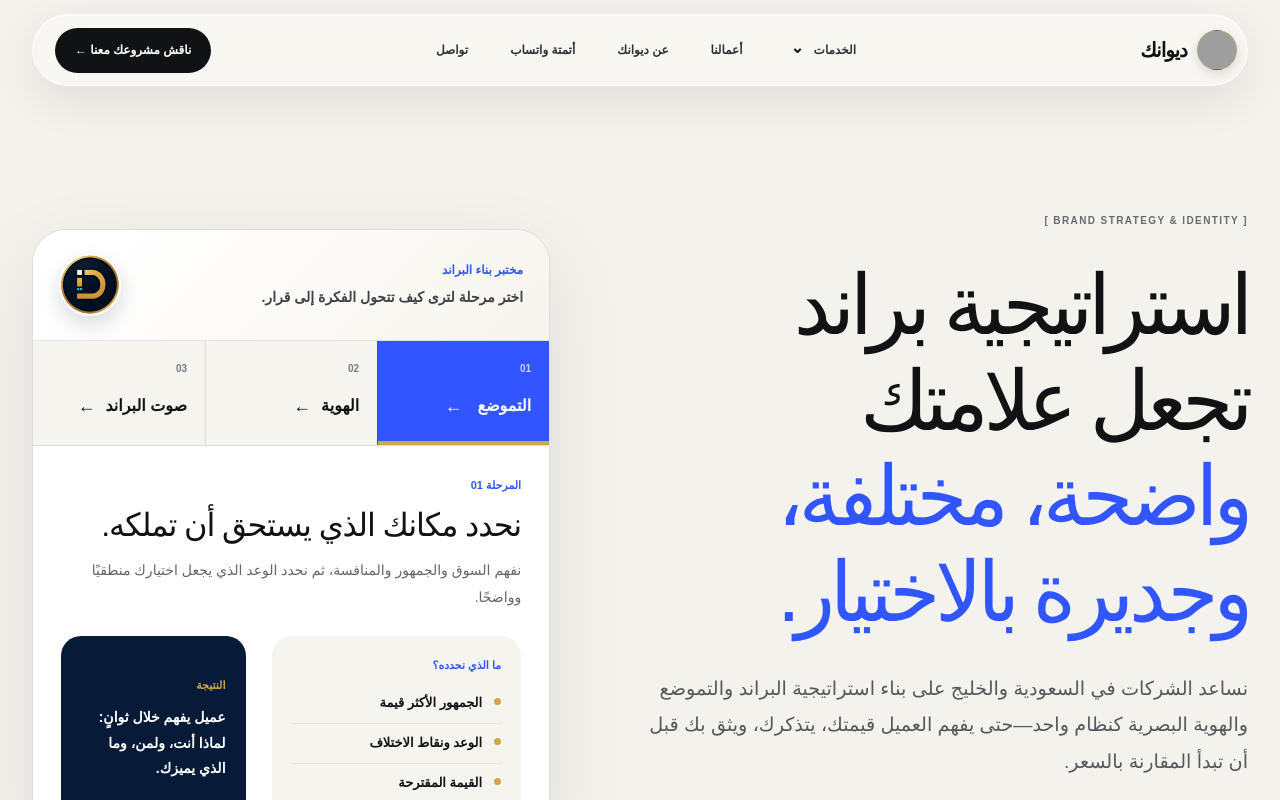
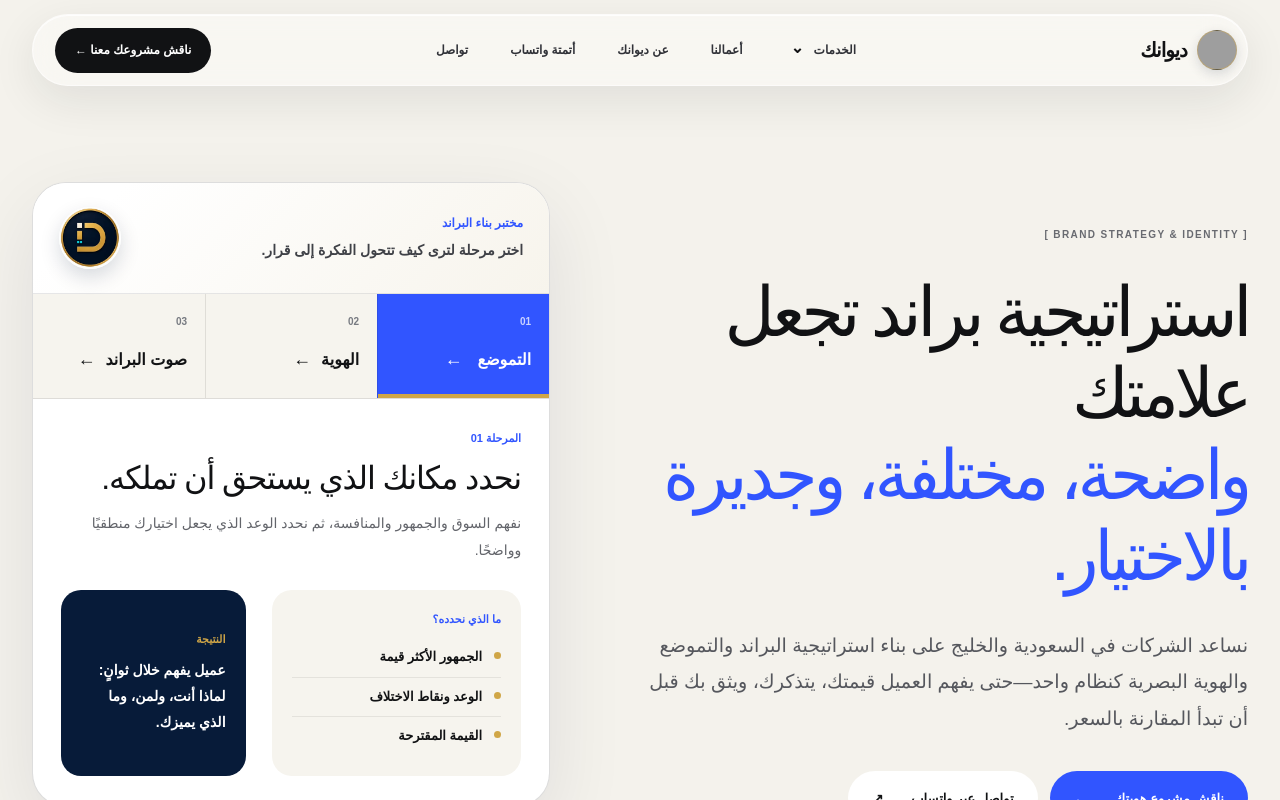
Before and after one commit to mohammedrashad2011-ui/Dewank-2026-website, a Next.js app: page /branding in a window 1280 px wide. Shown: the top 800 px of the page. Built offline with nearby package versions, Linux system fonts and the light colour scheme; grey boxes are pictures that could not be loaded; a web font is replaced by a local one.

Commit message:
Refine branding hero scale and card alignment

```diff
--- a/app/branding/branding-page.css
+++ b/app/branding/branding-page.css
@@ -1,9 +1,9 @@
 .branding-page{--brand-blue:#3155ff;--brand-ink:#111214;--brand-paper:#f3f0e8;--brand-soft:#e8e4da}
 .brand-hero{padding:clamp(88px,10vw,150px) 0 90px;display:grid;grid-template-columns:1.08fr .92fr;gap:7vw;align-items:center;min-height:720px}
-.brand-hero-copy h1{font-size:clamp(52px,6.5vw,96px);line-height:1.15;letter-spacing:-.065em;margin:30px 0}
+.brand-hero-copy h1{font-size:clamp(48px,5.4vw,78px);line-height:1.18;letter-spacing:-.065em;margin:30px 0}
 .brand-hero-copy h1 em{display:block;font-style:normal;color:var(--brand-blue)}
 .brand-hero-copy>p{max-width:650px;font-size:clamp(16px,1.5vw,21px);line-height:1.9;color:#55575d}
-.brand-hero-actions{display:flex;flex-wrap:wrap;gap:12px;margin-top:34px}.brand-hero .button.primary{background:var(--brand-blue);color:#fff;border-color:var(--brand-blue)}
+.brand-hero-actions{display:flex;flex-wrap:wrap;gap:12px;margin-top:34px}.brand-hero>.brand-lab{transform:translateY(-32px)}.brand-hero .button.primary{background:var(--brand-blue);color:#fff;border-color:var(--brand-blue)}
 .brand-diagnosis{padding:110px 0;border-top:1px solid var(--line);display:grid;grid-template-columns:.62fr 1.38fr;gap:7vw}
 .brand-diagnosis h2,.brand-section-head h2,.brand-fit h2,.brand-cta h2{font-size:clamp(42px,5vw,72px);line-height:1.2;letter-spacing:-.055em;margin:24px 0}.branding-page h2 em{font-style:normal;color:var(--brand-blue)}
 .brand-diagnosis-copy>p{font-size:18px;line-height:2;color:#5a5c62;margin:0 0 30px}
@@ -20,8 +20,8 @@
 .brand-faq{padding:0 0 120px}.brand-faq details{border-top:1px solid var(--line);padding:23px 0}.brand-faq summary{cursor:pointer;font-size:20px;font-weight:800}.brand-faq details p{max-width:760px;color:#64666b;line-height:1.9;margin:14px 0 0}
 .brand-related{display:flex;gap:12px;flex-wrap:wrap;margin-top:28px}.brand-related a{border-bottom:1px solid var(--ink);padding:8px 0;font-weight:700;margin-left:22px}
 .brand-cta{margin-bottom:90px;padding:70px;border-radius:38px;background:var(--brand-blue);color:#fff;display:grid;grid-template-columns:1.2fr .8fr;gap:50px;align-items:end}.brand-cta h2{margin-bottom:0}.brand-cta p{line-height:1.9}.brand-cta .button{background:#fff;border-color:#fff;color:var(--brand-blue)!important;font-weight:800}.brand-cta .button span{color:inherit}.brand-cta .button:hover{background:var(--brand-ink);border-color:var(--brand-ink);color:#fff!important}
-@media(max-width:900px){.brand-hero,.brand-diagnosis,.brand-fit,.brand-cta{grid-template-columns:1fr}.brand-hero{padding-top:90px}.brand-signal{max-width:580px;width:100%;margin:auto}.brand-system-grid{grid-template-columns:1fr 1fr}.brand-section-head{align-items:start;flex-direction:column}.brand-cta{align-items:start}}
-@media(max-width:640px){.brand-hero{padding:75px 0 65px;min-height:0}.brand-hero-copy h1{font-size:49px;line-height:1.3}.brand-hero-actions{flex-direction:column}.brand-hero-actions .button{width:100%}.brand-signal{border-radius:28px}.brand-signal-core{width:105px;height:105px;font-size:52px}.brand-diagnosis,.brand-system-section,.brand-deliverables,.brand-process,.brand-fit{padding:85px 0}.brand-symptoms,.brand-system-grid,.brand-deliverables-grid{grid-template-columns:1fr}.brand-symptoms p:nth-child(odd),.brand-deliverables-grid article:nth-child(odd){padding-left:0;border-left:0}.brand-system-card{min-height:290px}.brand-process-list article{grid-template-columns:42px 1fr}.brand-process-list p{grid-column:2}.brand-cta{margin-inline:16px;width:calc(100% - 32px);padding:36px 25px;border-radius:28px}.brand-cta h2{font-size:43px}}
+@media(max-width:900px){.brand-hero,.brand-diagnosis,.brand-fit,.brand-cta{grid-template-columns:1fr}.brand-hero{padding-top:90px}.brand-hero>.brand-lab{transform:translateY(-8px)}.brand-signal{max-width:580px;width:100%;margin:auto}.brand-system-grid{grid-template-columns:1fr 1fr}.brand-section-head{align-items:start;flex-direction:column}.brand-cta{align-items:start}}
+@media(max-width:640px){.brand-hero{padding:75px 0 65px;min-height:0}.brand-hero-copy h1{font-size:43px;line-height:1.28}.brand-hero>.brand-lab{transform:none}.brand-hero-actions{flex-direction:column}.brand-hero-actions .button{width:100%}.brand-signal{border-radius:28px}.brand-signal-core{width:105px;height:105px;font-size:52px}.brand-diagnosis,.brand-system-section,.brand-deliverables,.brand-process,.brand-fit{padding:85px 0}.brand-symptoms,.brand-system-grid,.brand-deliverables-grid{grid-template-columns:1fr}.brand-symptoms p:nth-child(odd),.brand-deliverables-grid article:nth-child(odd){padding-left:0;border-left:0}.brand-system-card{min-height:290px}.brand-process-list article{grid-template-columns:42px 1fr}.brand-process-list p{grid-column:2}.brand-cta{margin-inline:16px;width:calc(100% - 32px);padding:36px 25px;border-radius:28px}.brand-cta h2{font-size:43px}}
 
 .brand-lab{border:1px solid rgba(17,18,20,.14);border-radius:34px;background:#fff;box-shadow:0 26px 80px rgba(15,27,58,.09);overflow:hidden;direction:rtl}
 .brand-lab-header{display:flex;align-items:center;justify-content:space-between;gap:20px;padding:24px 26px;border-bottom:1px solid rgba(17,18,20,.1);background:linear-gradient(135deg,#fff 15%,#f7f4ec 100%)}
```
